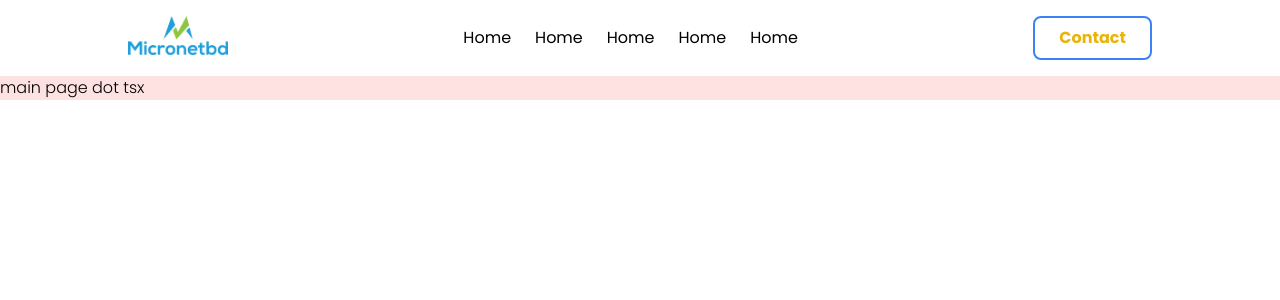
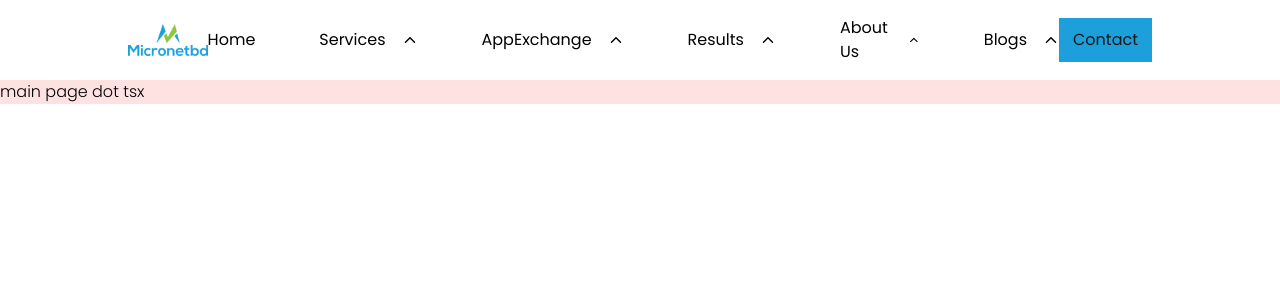
Before and after one commit to sohanthink/micronet, a Next.js app: page / in a window 1280 px wide. Shown: the top 300 px of the page. Built offline with nearby package versions, Linux system fonts and the light colour scheme.

Commit message:
navbar desing completed with menu click dropdown and smooth animation as well

```diff
--- a/app/globals.css
+++ b/app/globals.css
@@ -1,6 +1,10 @@
 @tailwind base;
 @tailwind components;
 @tailwind utilities;
+
+* {
+  list-style-type: none;
+}
 
 :root {
   --background: #ffffff;
@@ -25,3 +29,9 @@ body {
     text-wrap: balance;
   }
 }
+
+@layer components {
+  .custom-btn {
+    @apply px-3 py-2 bg-customBlue border-2 border-opacity-0 transition-all duration-300 ease-out;
+  }
+}
--- a/components/common/Button.tsx
+++ b/components/common/Button.tsx
@@ -3,20 +3,13 @@ import React from 'react'
 
     interface ButtonProps {
         text: string,
-        buttonStyles: string,
-        hoverStyles: string,
+        styles: string,
     }
 
-    const Button: React.FC<ButtonProps> = ({ text,buttonStyles,hoverStyles }) => {
+    const Button: React.FC<ButtonProps> = ({ text,styles }) => {
         return (
-            // <div className={`${styles} px-3 py-2`}>
-            //     {text}
-            // </div>
-            <div className="group relative inline-block">
-                <button className={`${buttonStyles} relative z-10 px-6 py-2 font-semibold text-base rounded-lg overflow-hidden transition-all duration-300 ease-out`}>
-                    {text}
-                </button>
-                <div className={`${hoverStyles} absolute inset-0 z-0 rounded-lg transition-all duration-300 ease-out scale-0 group-hover:scale-100 group-hover:opacity-100`}></div>
+            <div className={`${styles} px-3 py-2 cursor-pointer transition-all duration-300 ease-out`}>
+                {text}
             </div>
         )
     }
--- a/components/common/Navbar.tsx
+++ b/components/common/Navbar.tsx
@@ -1,37 +1,132 @@
+'use client'
+
 import Image from 'next/image'
 import Link from 'next/link'
-import React from 'react'
+import React, { useState } from 'react'
 import Button from './Button'
+import { IoIosArrowDown, IoIosArrowUp } from 'react-icons/io'
+
+
 
 const Navbar = () => {
+
+    const [openDropdown, setOpenDropdown] = useState<string | null>(null)
+
+
+    const handleClick = (dropdown:string) => {
+        setOpenDropdown(openDropdown === dropdown ? null : dropdown)
+    }
+
   return (
     <div className='bg-white'>
         <div className='py-4 w-4/5 mx-auto'>
-            <div className='flex justify-between'>
+            <div className='flex justify-between items-center'>
                 <div>
                     <Image src='/Logo.png' alt='logo' width={100} height={100} />
                 </div>
-                <div className='flex gap-6 items-center text-black'>
-                    <ul>
-                        <li><Link href='#'>Home</Link></li>
-                    </ul>
-                    <ul>
-                        <li><Link href='#'>Home</Link></li>
-                    </ul>
-                    <ul>
-                        <li><Link href='#'>Home</Link></li>
-                    </ul>
-                    <ul>
-                        <li><Link href='#'>Home</Link></li>
-                    </ul>
-                    <ul>
-                        <li><Link href='#'>Home</Link></li>
-                    </ul>
+                <div className=''>
+                    <div className='flex gap-16 items-center text-black'>
+                        <div className='relative'>
+                            <div onClick={()=>handleClick('home')} className='flex items-center gap-4 cursor-pointer'>
+                                <Link href='#'>Home</Link>
+                            </div>
+                        </div>
+                        <div className='relative'>
+                            <div onClick={()=>handleClick('services')} className='flex items-center gap-4 cursor-pointer'>
+                                <Link href='#'>Services</Link>
+                                {
+                                    openDropdown === 'services' ?
+                                        <IoIosArrowUp className="transition-transform duration-300 transform rotate-180" />
+                                            :
+                                        <IoIosArrowUp className="transition-transform duration-300 transform rotate-0" />
+                                }
+                            </div>
+                            {openDropdown ==='services' &&
+                                <div className='absolute top-10 left-0 bg-red-100 p-3 transition-all duration-300 ease-in-out'>
+                                    <li>nice</li>
+                                    <li>nice</li>
+                                    <li>nice</li>
+                                </div>
+                            }
+                        </div>
+                        <div className='relative'>
+                            <div onClick={()=> handleClick('appexchange')} className='flex items-center gap-4 cursor-pointer'>
+                                <Link href='#'>AppExchange</Link>
+                                {
+                                    openDropdown === 'appexchange' ?
+                                        <IoIosArrowUp className="transition-transform duration-300 transform rotate-180" />
+                                            :
+                                        <IoIosArrowUp className="transition-transform duration-300 transform rotate-0" />
+                                }
+                            </div>
+                            {openDropdown==='appexchange' &&
+                                <div className='absolute top-10 left-0 bg-red-100 p-3'>
+                                    <li>nice</li>
+                                    <li>nice</li>
+                                    <li>nice</li>
+                                </div>
+                            }
+                        </div>
+                        <div className='relative'>
+                            <div onClick={()=>handleClick('results')} className='flex items-center gap-4 cursor-pointer'>
+                                <Link href='#'>Results</Link>
+                                {
+                                    openDropdown === 'results' ?
+                                        <IoIosArrowUp className="transition-transform duration-300 transform rotate-180" />
+                                            :
+                                        <IoIosArrowUp className="transition-transform duration-300 transform rotate-0" />
+                                }
+                            </div>
+                            {openDropdown === 'results' &&
+                                <div className='absolute top-10 left-0 bg-red-100 p-3'>
+                                    <li>nice</li>
+                                    <li>nice</li>
+                                    <li>nice</li>
+                                </div>
+                            }
+                        </div>
+                        <div className='relative'>
+                            <div onClick={()=>handleClick('aboutus')} className='flex items-center gap-4 cursor-pointer'>
+                                <Link href='#'>About Us</Link>
+                                {
+                                    openDropdown === 'aboutus' ?
+                                        <IoIosArrowUp className="transition-transform duration-300 transform rotate-180" />
+                                            :
+                                        <IoIosArrowUp className="transition-transform duration-300 transform rotate-0" />
+                                }
+                            </div>
+                            {openDropdown === 'aboutus' &&
+                                <div className='absolute top-10 left-0 bg-red-100 p-3'>
+                                    <li>nice</li>
+                                    <li>nice</li>
+                                    <li>nice</li>
+                                </div>
+                            }
+                        </div>
+                        <div className='relative'>
+                            <div onClick={()=>handleClick('blogs')} className='flex items-center gap-4 cursor-pointer'>
+                                <Link href='#'>Blogs</Link>
+                                {
+                                    openDropdown === 'blogs' ?
+                                        <IoIosArrowUp className="transition-transform duration-300 transform rotate-180" />
+                                            :
+                                        <IoIosArrowUp className="transition-transform duration-300 transform rotate-0" />
+                                }
+                            </div>
+                            {
+                            openDropdown === 'blogs' &&
+                                <div className='absolute top-10 left-0 bg-red-100 p-3'>
+                                    <li>nice</li>
+                                    <li>nice</li>
+                                    <li>nice</li>
+                                </div>
+                            }
+                        </div>
+                    </div>
                 </div>
                 <div>
                     <Button text='Contact'
-                    buttonStyles='group-hover:text-black text-yellow-500 border-2 border-blue-500  '
-                    hoverStyles='group-hover:bg-blue-700 '
+                    styles="bg-customBlue border-2 border-opacity-0 border-customBlue-border hover:border-opacity-100 hover:bg-white hover:text-black"
                     />
                 </div>
             </div>
```
Also changed, not shown: package.json (+4 -3 lines), 1 other file (tests, documents, lock files or other folders).
